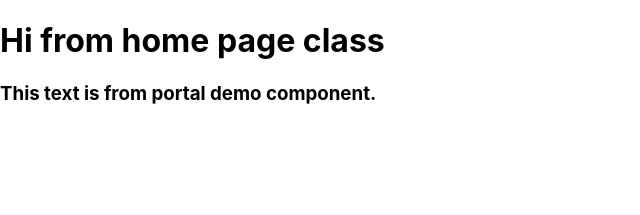
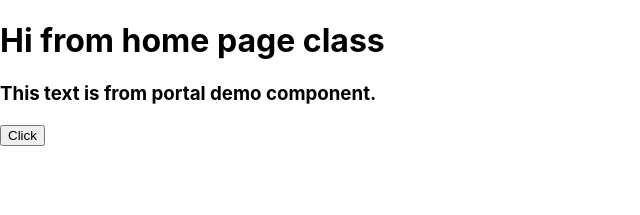
Before and after one commit to ajittupe2548/react-practice, a React (Create React App) app: page / in a window 1280 px wide. Shown: the top 215 px of the page, without its empty margins (0-640 px from the left). Built offline with nearby package versions, Linux system fonts and the light colour scheme.

Commit message:
Added : Portal info

```diff
--- a/src/Components/CHome.js
+++ b/src/Components/CHome.js
@@ -1,12 +1,22 @@
 import React, { Component } from 'react'
 import PortalDemo from './PortalDemo';
 
+// Event Bubbling Through Portals - Even though a portal can be anywhere in the DOM tree, it behaves like a normal React child in every other way. Features like context work exactly the same regardless of whether the child is a portal, as the portal still exists in the React tree regardless of position in the DOM tree. This includes event bubbling. An event fired from inside a portal will propagate to ancestors in the containing React tree, even if those elements are not ancestors in the DOM tree.
+
+function Child() {
+    return <button>Click</button>;
+}
+
 class CHome extends Component {
+    handleclick = () => {
+        console.log(`*****Output is :  => CHome => handleclick`);
+    }
+
     render() {
         return (
-            <div>
+            <div onClick={() => this.handleclick()}>
                 <h1 className="heading">Hi from home page class</h1>
-                <PortalDemo/>
+                <PortalDemo><Child /></PortalDemo>
             </div>
         )
     }
--- a/src/Components/PortalDemo.js
+++ b/src/Components/PortalDemo.js
@@ -11,7 +11,7 @@ import ReactDOM from 'react-dom'
 class PortalDemo extends Component {
     render() {
         return ReactDOM.createPortal(
-            <h3>This text is from portal demo component.</h3>,
+            <><h3>This text is from portal demo component.</h3>{this.props.children}</>,
             document.getElementById("portalRoot")
         )
     }
```
Also changed, not shown: src/App.js (+8 -0 lines).
